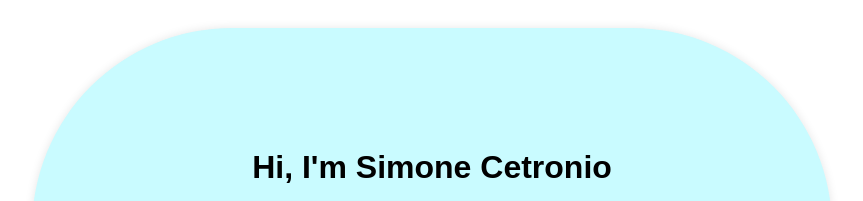
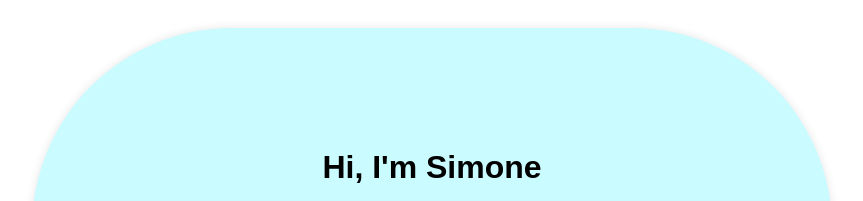
Before and after one commit to simocetro001/simocetro001.github.io, a plain HTML site: page index.html in a window 1280 px wide. Shown: the top 201 px of the page, without its empty margins (208-1071 px from the left). Drawn offline with Linux system fonts and the light colour scheme.

Commit message:
Piccola modifica effettuata

```diff
--- a/index.html
+++ b/index.html
@@ -41,7 +41,7 @@
 </head>
 <body>
     <div class="container">
-        <h1>Hi, I'm Simone Cetronio</h1>
+        <h1>Hi, I'm Simone</h1>
         <img src="tuafoto.jpg" alt="La mia foto" class="profile-img">
         <p>I'm a student at Cyber HackAdemy. My social profiles:
         </p>
```
